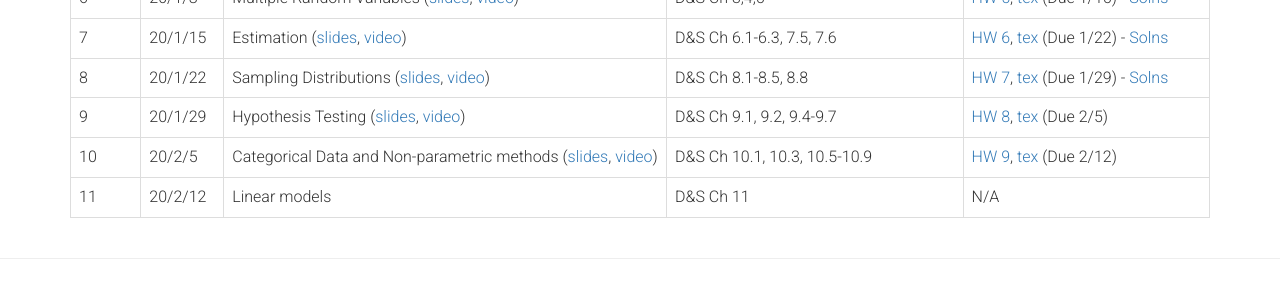
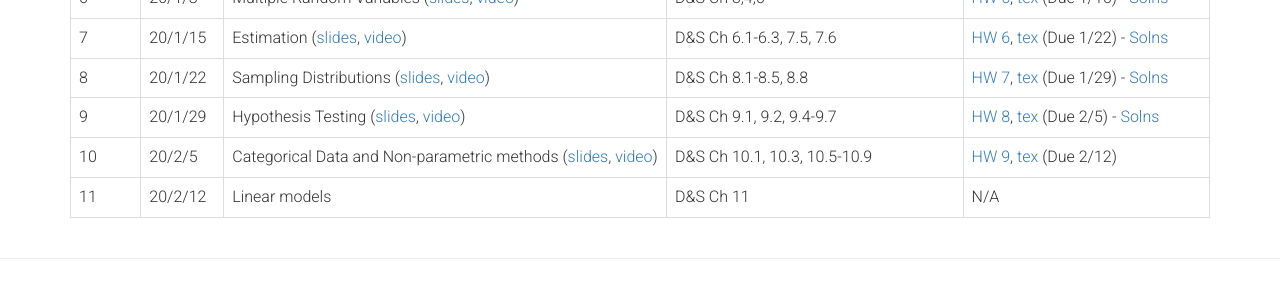
Before and after one commit to talisstats/talisstats.github.io, a Jekyll site: the page syllabus.html, which Jekyll copies as it is, in a window 1280 px wide. Shown: the part 1062-1362 px from the top of the page. Built offline with Jekyll 4.4.1, drawn with Linux system fonts in a browser that asks for light colours; nearby versions of some CDN libraries.

Commit message:
Adds hw8_solns

```diff
--- a/syllabus.html
+++ b/syllabus.html
@@ -215,7 +215,7 @@
       D&S Ch 9.1, 9.2, 9.4-9.7
     </td>
     <td>
-      <a href="assets/hw/hw8.pdf">HW 8</a>, <a href="assets/hw/hw8.tex">tex</a> (Due 2/5)
+      <a href="assets/hw/hw8.pdf">HW 8</a>, <a href="assets/hw/hw8.tex">tex</a> (Due 2/5) - <a href="assets/hw/hw8_soln.pdf">Solns</a>
     </td>
   </tr>
 
```
